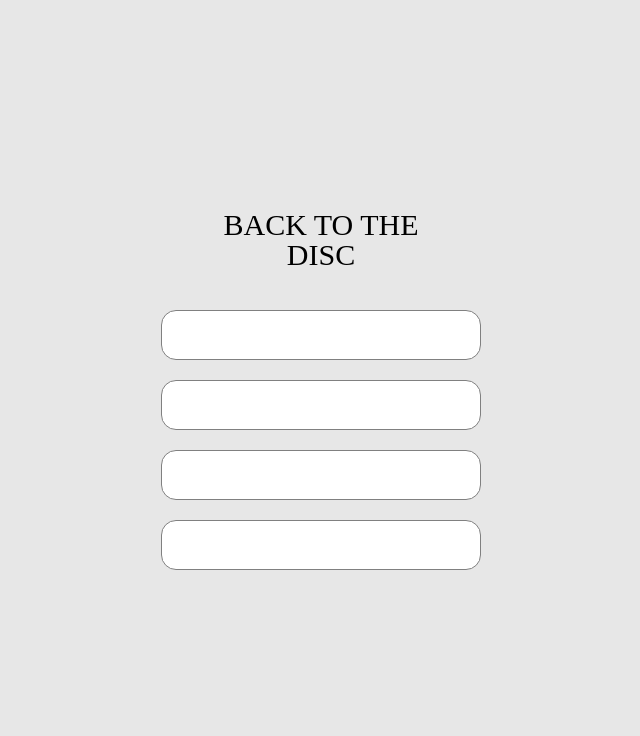
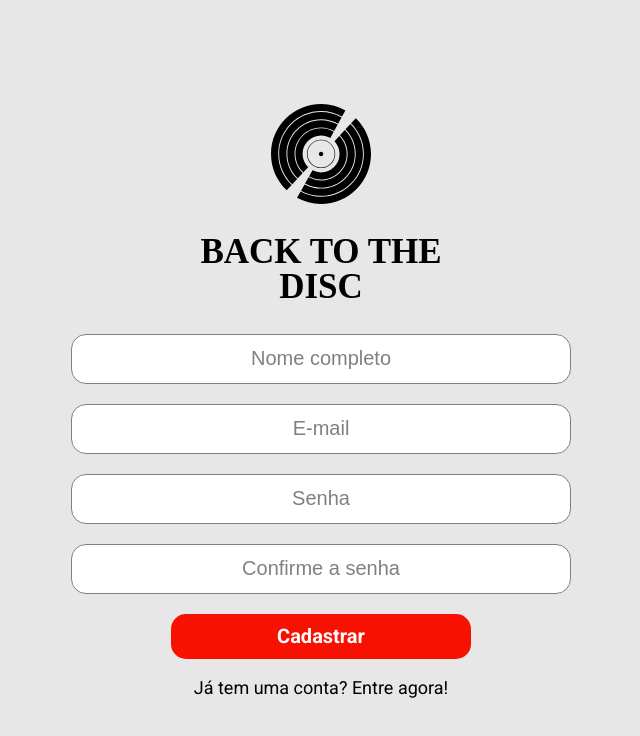
Before and after one commit to anatfernandes/back-to-the-disc-frontend, a React (Create React App) app: page /sign-up in a window 1280 px wide. Shown: the top 736 px of the page, without its empty margins (319-959 px from the left). Built offline with nearby package versions, Linux system fonts and the light colour scheme; a web font is replaced by a local one.

Commit message:
feat: adding sign-up features

```diff
--- a/src/common/Button.js
+++ b/src/common/Button.js
@@ -1,20 +1,18 @@
 import styled from "styled-components";
 
-const Input = styled.input`
-  width: 25vw;
-  height: 50px;
+const Button = styled.div`
+  width: 300px;
+  height: 45px;
   font-size: 20px;
-  text-align: center;
-  color: var(--grayEscuro);
-  background-color: var(--white);
+  font-weight: 700;
+  color: var(--white);
+  background-color: var(--red-theme);
+  border: none;
   border-radius: 15px;
-  margin-bottom: 20px;
-  padding: 15px;
-  border: solid 1px var(--grayEscuro);
-
-  &::placeholder {
-    color: var(--grayEscuro);
-  }
+  display: flex;
+  justify-content: center;
+  align-items: center;
+  cursor: pointer;
 `;
 
-export default Input;
+export default Button;
--- /dev/null
+++ b/src/common/Icon.js
@@ -0,0 +1,5 @@
+import { SiDiscogs } from "react-icons/si";
+
+const Disc = SiDiscogs;
+
+export default Disc;
--- a/src/common/Input.js
+++ b/src/common/Input.js
@@ -1,7 +1,7 @@
 import styled from "styled-components";
 
 const Input = styled.input`
-  width: 25vw;
+  width: 500px;
   height: 50px;
   font-size: 20px;
   text-align: center;
@@ -14,6 +14,7 @@ const Input = styled.input`
 
   &::placeholder {
     color: var(--grayEscuro);
+    text-align: center;
   }
 `;
 
--- a/src/components/AcessPages/SignUp.js
+++ b/src/components/AcessPages/SignUp.js
@@ -1,16 +1,100 @@
+import styled from "styled-components";
 import Input from "../../common/Input";
-import styled from "styled-components";
+import Button from "../../common/Button";
+import Disc from "../../common/Icon";
+import { useState, useContext } from "react";
+import { Link, useNavigate } from "react-router-dom";
+import { postSignUp } from "../../services/backtothedisc";
+import MessageContext from "../../contexts/MessageContext";
 
 export default function SignUp() {
+  const navigate = useNavigate("");
+  const { setMessage } = useContext(MessageContext);
+  const [name, setName] = useState("");
+  const [email, setEmail] = useState("");
+  const [password, setPassword] = useState("");
+  const [repeatPassword, setRepeatPassword] = useState("");
+  const body = {
+    name,
+    email,
+    password,
+  };
+
+  function joinSignUp(event) {
+    event.preventDefault();
+
+    if (repeatPassword !== password) {
+      setMessage({
+        type: "alert",
+        message: {
+          text: "As senhas devem ser iguais!",
+          type: "error",
+        },
+      });
+    } else {
+      postSignUp(body)
+        .catch((err) => {
+          console.log(err);
+          setName("");
+          setEmail("");
+          setPassword("");
+          setPassword("");
+        })
+        .then(() => {
+          setMessage({
+            type: "alert",
+            message: {
+              text: "Cadastro realizado com sucesso!",
+              type: "sucess",
+            },
+          });
+
+          navigate("/sign-in");
+        });
+    }
+  }
+
   return (
     <SignUpContainer>
+      <Disc font-size={"100px"} />
+
       <Logo>
-        BACK TO THE <p></p>DISC
+        BACK TO THE <p></p> DISC
       </Logo>
-      <Input></Input>
-      <Input></Input>
-      <Input></Input>
-      <Input></Input>
+
+      <form onSubmit={joinSignUp}>
+        <Input
+          placeholder="Nome completo"
+          value={name}
+          type="text"
+          required
+          onChange={(e) => setName(e.target.value)}
+        />
+        <Input
+          placeholder="E-mail"
+          value={email}
+          type="text"
+          required
+          onChange={(e) => setEmail(e.target.value)}
+        />
+        <Input
+          placeholder="Senha"
+          value={password}
+          type="password"
+          required
+          onChange={(e) => setPassword(e.target.value)}
+        />
+        <Input
+          placeholder="Confirme a senha"
+          value={repeatPassword}
+          type="password"
+          required
+          onChange={(e) => setRepeatPassword(e.target.value)}
+        />
+        <Button>Cadastrar</Button>
+      </form>
+
+      <Link to={"/sign-in"}>Já tem uma conta? Entre agora!</Link>
     </SignUpContainer>
   );
 }
@@ -18,13 +102,26 @@ export default function SignUp() {
 const SignUpContainer = styled.div`
   display: flex;
   flex-direction: column;
+  align-items: center;
   justify-content: center;
-  align-items: center;
+
+  form {
+    display: flex;
+    flex-direction: column;
+    align-items: center;
+    justify-content: center;
+  }
+
+  a {
+    margin-top: 20px;
+    font-size: 18px;
+  }
 `;
 
 const Logo = styled.h1`
-  font-size: 30px;
+  font-size: 35px;
+  font-weight: 700;
   font-family: Aclonica;
   text-align: center;
-  margin-bottom: 40px;
+  margin: 30px 0px;
 `;
--- a/src/components/App/App.js
+++ b/src/components/App/App.js
@@ -1,15 +1,26 @@
 import GlobalStyle from "./GlobalStyles";
+
 import { BrowserRouter, Routes, Route } from "react-router-dom";
+import { useState } from "react";
 
+import MessageContext from "../../contexts/MessageContext";
+import { Alert } from "../Messages";
 import SignUp from "../AcessPages/SignUp.js";
 
 function App() {
+  const [message, setMessage] = useState({});
+
   return (
     <BrowserRouter>
-      <GlobalStyle />
-      <Routes>
-        <Route path="/sign-up" element={<SignUp />}></Route>
-      </Routes>
+      <MessageContext.Provider value={{ message, setMessage }}>
+        <GlobalStyle />
+
+        {message.type === "alert" ? <Alert /> : ""}
+
+        <Routes>
+          <Route path="/sign-up" element={<SignUp />}></Route>
+        </Routes>
+      </MessageContext.Provider>
     </BrowserRouter>
   );
 }
--- /dev/null
+++ b/src/services/backtothedisc.js
@@ -0,0 +1,10 @@
+import axios from "axios";
+
+const BASE_URL = "http://localhost:5000";
+
+function postSignUp(body) {
+  const promise = axios.post(`${BASE_URL}/sign-up`, body);
+  return promise;
+}
+
+export { postSignUp };
```
